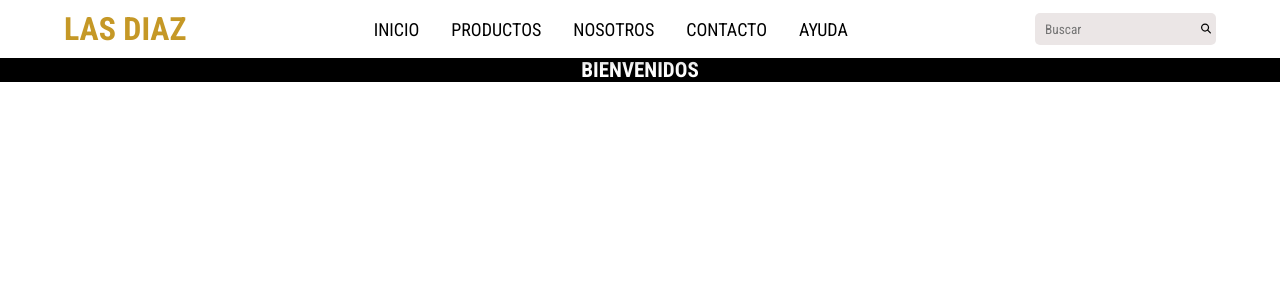
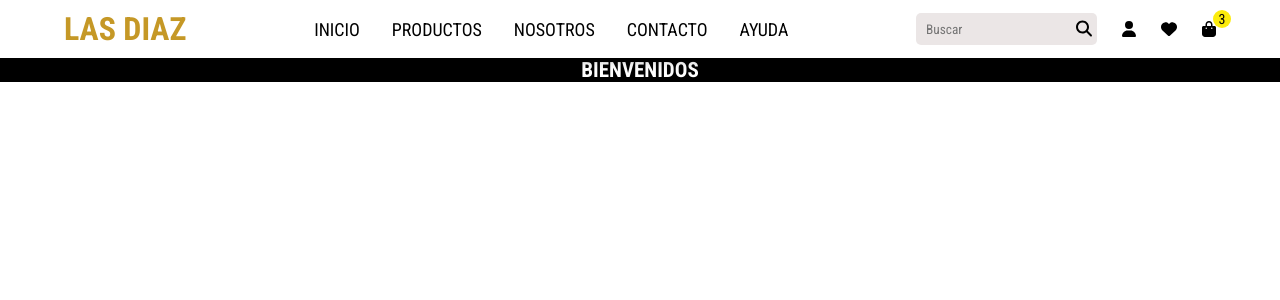
Before and after one commit to martin201285/Coder_ReactJs, a React (Create React App) app: page / in a window 1280 px wide. Shown: the top 300 px of the page. Built offline with nearby package versions, Linux system fonts and the light colour scheme.

Commit message:
39670 - FEAT - Se crean componentes CartWidget, FavWidget y UserWidget, y se añaden a App

```diff
--- a/src/App.js
+++ b/src/App.js
@@ -1,6 +1,9 @@
 import { NavBar } from './components/NavBar/NavBar';
 import { Logo } from './components/Logo/Logo';
 import { SearchBar } from './components/SearchBar/SearchBar';
+import { UserWidget } from './components/UserWidget/UserWidget';
+import { FavWidget } from './components/FavWidget/FavWidget';
+import { CartWidget } from './components/CartWidget/CartWidget';
 import { ItemListContainer } from './components/ItemListContainer/ItemListContainer';
 import './App.css';
 
@@ -14,6 +17,9 @@ export function App() {
         </nav>
         <div className="icons">
           <SearchBar/>
+          <UserWidget/>
+          <FavWidget/>
+          <CartWidget/>
         </div>
       </header>
       <div>
--- /dev/null
+++ b/src/components/CartWidget/CartWidget.css
@@ -0,0 +1,19 @@
+.icon__cart {
+    font-size: 1.6rem;
+    position: relative;
+}
+
+.icon__number {
+    position: absolute;
+    top: -10px;
+    left: 78%;
+    width: 1.8rem;
+    height: 1.8rem;
+    display: flex;
+    justify-content: center;
+    align-items: center;
+    border-radius: 50%;
+    background: rgb(252, 236, 13);
+    color: rgb(5, 5, 5);
+    font-size: 1.4rem;
+}
--- /dev/null
+++ b/src/components/CartWidget/CartWidget.jsx
@@ -0,0 +1,13 @@
+import React from 'react'
+import { FontAwesomeIcon } from '@fortawesome/react-fontawesome'
+import { faBagShopping } from '@fortawesome/free-solid-svg-icons'
+import "./CartWidget.css"
+
+export const CartWidget = () => {
+    return (
+        <a className="icon__cart" href='#'>
+            <FontAwesomeIcon icon={faBagShopping} />
+            <span className='icon__number'>3</span>
+        </a>
+    )
+}
--- /dev/null
+++ b/src/components/FavWidget/FavWidget.css
@@ -0,0 +1,3 @@
+.icon__cart {
+    font-size: 1.6rem;
+}
--- /dev/null
+++ b/src/components/FavWidget/FavWidget.jsx
@@ -0,0 +1,10 @@
+import React from 'react'
+import { FontAwesomeIcon } from '@fortawesome/react-fontawesome'
+import { faHeart } from '@fortawesome/free-solid-svg-icons'
+import "./FavWidget.css"
+
+export const FavWidget = () => {
+    return (
+        <a className="icon__cart" href='#'><FontAwesomeIcon icon={faHeart} /></a>
+    )
+}
--- /dev/null
+++ b/src/components/UserWidget/UserWidget.css
@@ -0,0 +1,3 @@
+.icon__cart {
+    font-size: 1.6rem;
+}
--- /dev/null
+++ b/src/components/UserWidget/UserWidget.jsx
@@ -0,0 +1,10 @@
+import React from 'react'
+import { FontAwesomeIcon } from '@fortawesome/react-fontawesome'
+import { faUser } from '@fortawesome/free-solid-svg-icons'
+import "./UserWidget.css";
+
+export const UserWidget = () => {
+    return (
+        <a className="icon__cart" href='#'><FontAwesomeIcon icon={faUser} /></a>
+    )
+}
```
